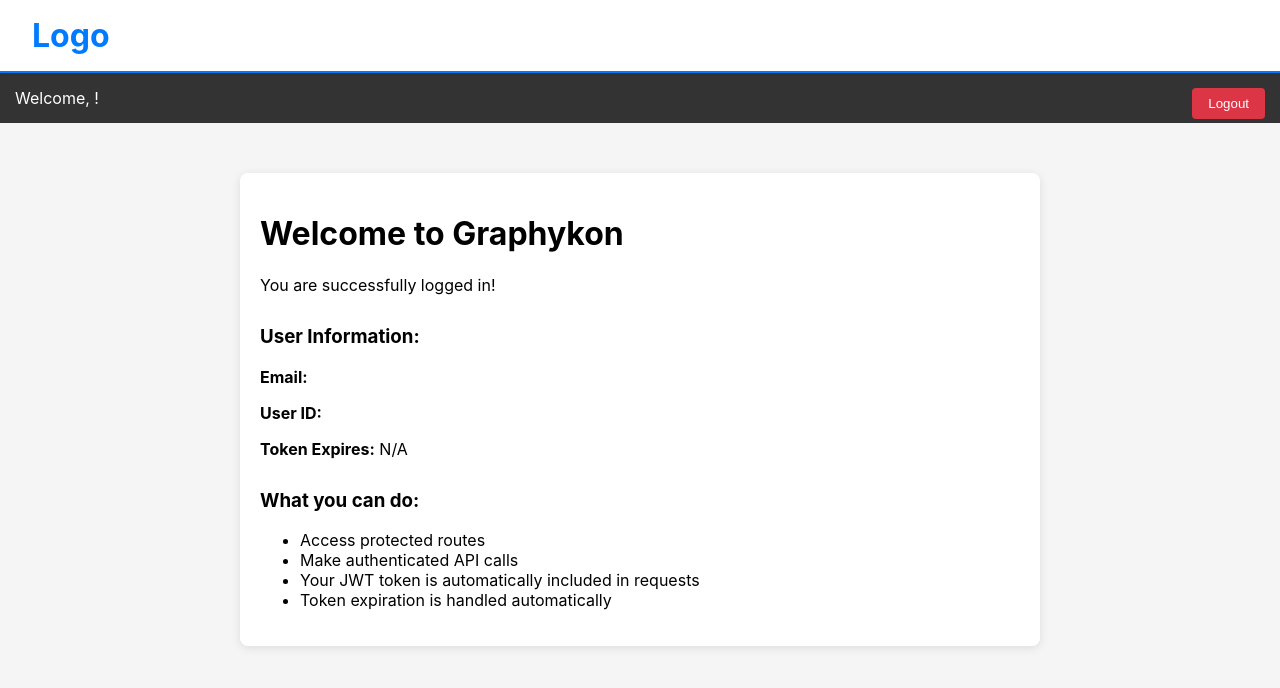
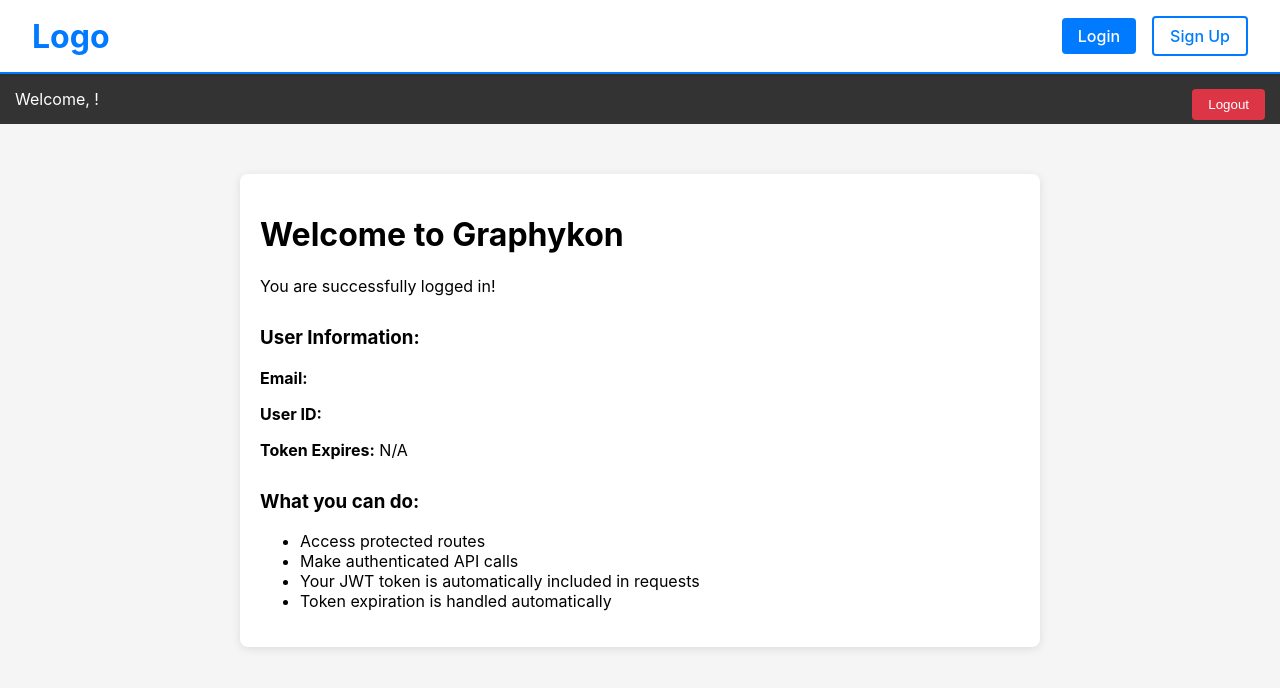
Before and after one commit to imrajatpanwar/graphykon, a React (Create React App) app in the folder client/: page / in a window 1280 px wide. Shown: the top 688 px of the page. Built offline with nearby package versions, Linux system fonts and the light colour scheme.

Commit message:
Update header with login and signup buttons

```diff
--- a/client/src/components/Header.css
+++ b/client/src/components/Header.css
@@ -6,6 +6,7 @@
   box-shadow: 0 2px 4px rgba(0,0,0,0.1);
   display: flex;
   align-items: center;
+  justify-content: space-between;
   border-bottom: 2px solid #007bff;
   position: sticky;
   top: 0;
@@ -19,6 +20,40 @@
   color: #007bff;
 }
 
+.header-buttons {
+  display: flex;
+  gap: 1rem;
+  align-items: center;
+}
+
+.header-buttons a {
+  text-decoration: none;
+  padding: 0.5rem 1rem;
+  border-radius: 4px;
+  font-weight: 500;
+  transition: all 0.2s;
+}
+
+.header-buttons a:first-child {
+  background-color: #007bff;
+  color: white;
+}
+
+.header-buttons a:first-child:hover {
+  background-color: #0056b3;
+}
+
+.header-buttons a:last-child {
+  background-color: transparent;
+  color: #007bff;
+  border: 2px solid #007bff;
+}
+
+.header-buttons a:last-child:hover {
+  background-color: #007bff;
+  color: white;
+}
+
 .header h1 {
   margin: 0;
   font-size: 2rem;
--- a/client/src/components/Header.js
+++ b/client/src/components/Header.js
@@ -1,4 +1,5 @@
 import React from 'react';
+import { Link } from 'react-router-dom';
 import '../index.css';
 import './Header.css';
 
@@ -12,6 +13,7 @@
       boxShadow: '0 2px 4px rgba(0,0,0,0.1)',
       display: 'flex',
       alignItems: 'center',
+      justifyContent: 'space-between',
       borderBottom: '2px solid #007bff',
       position: 'sticky',
       top: 0,
@@ -23,6 +25,32 @@
         textAlign: 'left',
         color: '#007bff'
       }}>Logo</div>
+
+      <div className="header-buttons" style={{
+        display: 'flex',
+        gap: '1rem',
+        alignItems: 'center'
+      }}>
+        <Link to="/login" style={{
+          textDecoration: 'none',
+          padding: '0.5rem 1rem',
+          backgroundColor: '#007bff',
+          color: 'white',
+          borderRadius: '4px',
+          fontWeight: '500',
+          transition: 'background-color 0.2s'
+        }}>Login</Link>
+        <Link to="/signup" style={{
+          textDecoration: 'none',
+          padding: '0.5rem 1rem',
+          backgroundColor: 'transparent',
+          color: '#007bff',
+          border: '2px solid #007bff',
+          borderRadius: '4px',
+          fontWeight: '500',
+          transition: 'all 0.2s'
+        }}>Sign Up</Link>
+      </div>
     </header>
   );
 };
```
Also changed, not shown: 1 other file (tests, documents, lock files or other folders).
